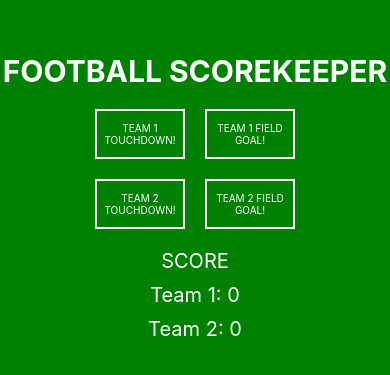
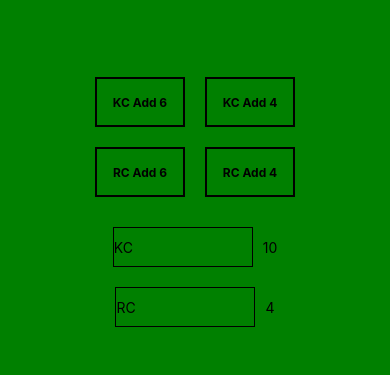
Before and after one commit to Abbas-shamshi/Master_Computer_Science, a React Native app in the folder CS_639 Mobile App Dev/assignments/: screen / in a window 390 px wide. Shown: the part 225-600 px from the top of the page. Built offline with nearby package versions, Linux system fonts and the light colour scheme; what react-native would draw is missing.

Commit message:
ScoreKeeper state

```diff
--- a/CS_639 Mobile App Dev/assignments/components/score_keeper_app/scorekeeper.js
+++ b/CS_639 Mobile App Dev/assignments/components/score_keeper_app/scorekeeper.js
@@ -1,49 +1,111 @@
 import React, { Component } from 'react';
-import { AppRegistry, Text, View, StyleSheet } from 'react-native';
+import { AppRegistry, Text, View, StyleSheet, TextInput, TouchableHighlight } from 'react-native';
 
 export class ScoreKeeper extends Component {
+   constructor(props) {
+    super(props);
+    this.teamAadd3 = this.teamAadd3.bind(this);
+    this.teamAadd5 = this.teamAadd5.bind(this);
+    this.teamBadd3 = this.teamBadd3.bind(this);
+    this.teamBadd5 = this.teamBadd5.bind(this);
+  }
+    state = {
+        teamA: 'KC',
+        teamB: 'RC',
+        scoreA:'10',
+        scoreB:'4',
+        inputValue: 'You can change me!',
+        result:''
+    };
+
+
+
+teamAadd3(){
+    this.setState({scoreA: parseInt(this.state.scoreA) + 4 })
+}
+teamAadd5(){
+    this.setState({scoreA: parseInt(this.state.scoreA) + 6 })
+}
+teamBadd3(){
+    this.setState({scoreB: parseInt(this.state.scoreB) + 4 })
+}
+teamBadd5(){
+    this.setState({scoreB: parseInt(this.state.scoreB) + 6 })
+}
+
     render() {
         return (
             <View style={styles.container}>
-                <Text style={styles.title}>
-                    FOOTBALL SCOREKEEPER
-                </Text>
+
 
                 <View style={styles.buttonContainer}>
+
+
                     <View style={styles.button}>
+
+                        <TouchableHighlight
+                            onClick={this.teamAadd5}
+                        >
                         <Text style={styles.buttonText}>
-                            TEAM 1 TOUCHDOWN!
+                            {this.state.teamA} Add 6
                         </Text>
+                        </TouchableHighlight>
+
                     </View>
                     <View style={styles.button}>
+
+                        <TouchableHighlight
+                            onClick={this.teamAadd3}
+                        >
                         <Text style={styles.buttonText}>
-                            TEAM 1 FIELD GOAL!
+                            {this.state.teamA} Add 4
                         </Text>
+                        </TouchableHighlight>
+
                     </View>
                 </View>
 
                 <View style={styles.buttonContainer}>
                     <View style={styles.button}>
+                        <TouchableHighlight
+                            onClick={this.teamBadd5}
+                        >
                         <Text style={styles.buttonText}>
-                            TEAM 2 TOUCHDOWN!
+                            {this.state.teamB} Add 6
                         </Text>
+                        </TouchableHighlight>
                     </View>
                     <View style={styles.button}>
+                        <TouchableHighlight
+                            onClick={this.teamBadd3}
+                        >
                         <Text style={styles.buttonText}>
-                            TEAM 2 FIELD GOAL!
+                            {this.state.teamB} Add 4
                         </Text>
+                        </TouchableHighlight>
                     </View>
                 </View>
-                <Text style={styles.paragraph}>
-                    SCORE
-                </Text>
-                <Text style={styles.paragraph}>
-                    Team 1: 0
-                </Text>
+                <View style={styles.buttonContainerScore}>
+                    <TextInput style={styles.inputTeam}
+                        value={this.state.teamA}
+                        onChangeText={(teamA)=>this.setState({teamA})}
 
-                <Text style={styles.paragraph}>
-                    Team 2: 0
-                </Text>
+                    />
+
+                    <Text style={styles.score}>
+                    {this.state.scoreA}
+                    </Text>
+                </View>
+                <View style={styles.buttonContainerScore}>
+
+                    <TextInput style={styles.inputTeam}
+                        value={this.state.teamB}
+                        onChangeText={(teamB)=>this.setState({teamB})}
+                    />
+                    <Text style={styles.score}>
+                    {this.state.scoreB}
+                    </Text>
+                </View>
 
             </View>
       );
@@ -58,36 +120,55 @@ const styles = StyleSheet.create({
         backgroundColor: 'green',
     },
     title: {
-        color: 'white',
+        color: 'black',
         fontSize: 30,
         textAlign: 'center',
         fontWeight: 'bold',
         marginBottom: 10,
     },
     paragraph: {
-        color: 'white',
+        color: 'black',
         fontSize: 20,
         textAlign: 'center',
         marginTop: 10,
     },
     buttonContainer: {
         flexDirection: 'row',
+
+        alignItems:'center'
     },
     button: {
         height: 50,
         width: 90,
-        backgroundColor: 'green',
-        borderColor: 'white',
+
+        borderColor: 'black',
         borderWidth: 2,
         alignItems: 'center',
         justifyContent: 'center',
         margin: 10,
     },
     buttonText: {
-        color: 'white',
-        fontSize: 10,
+        color: 'black',
+        fontSize: 12,
         textAlign: 'center',
+        fontWeight:'bold'
     },
+    inputTeam:{
+        borderWidth:1,
+        height:40,
+        width:140,
+
+
+    },
+    buttonContainerScore:{
+        flexDirection: 'row',
+
+        alignItems:'center',
+        marginTop:20,
+    },
+    score:{
+        marginLeft:10,
+    }
 });
 
 export default ScoreKeeper;
```
